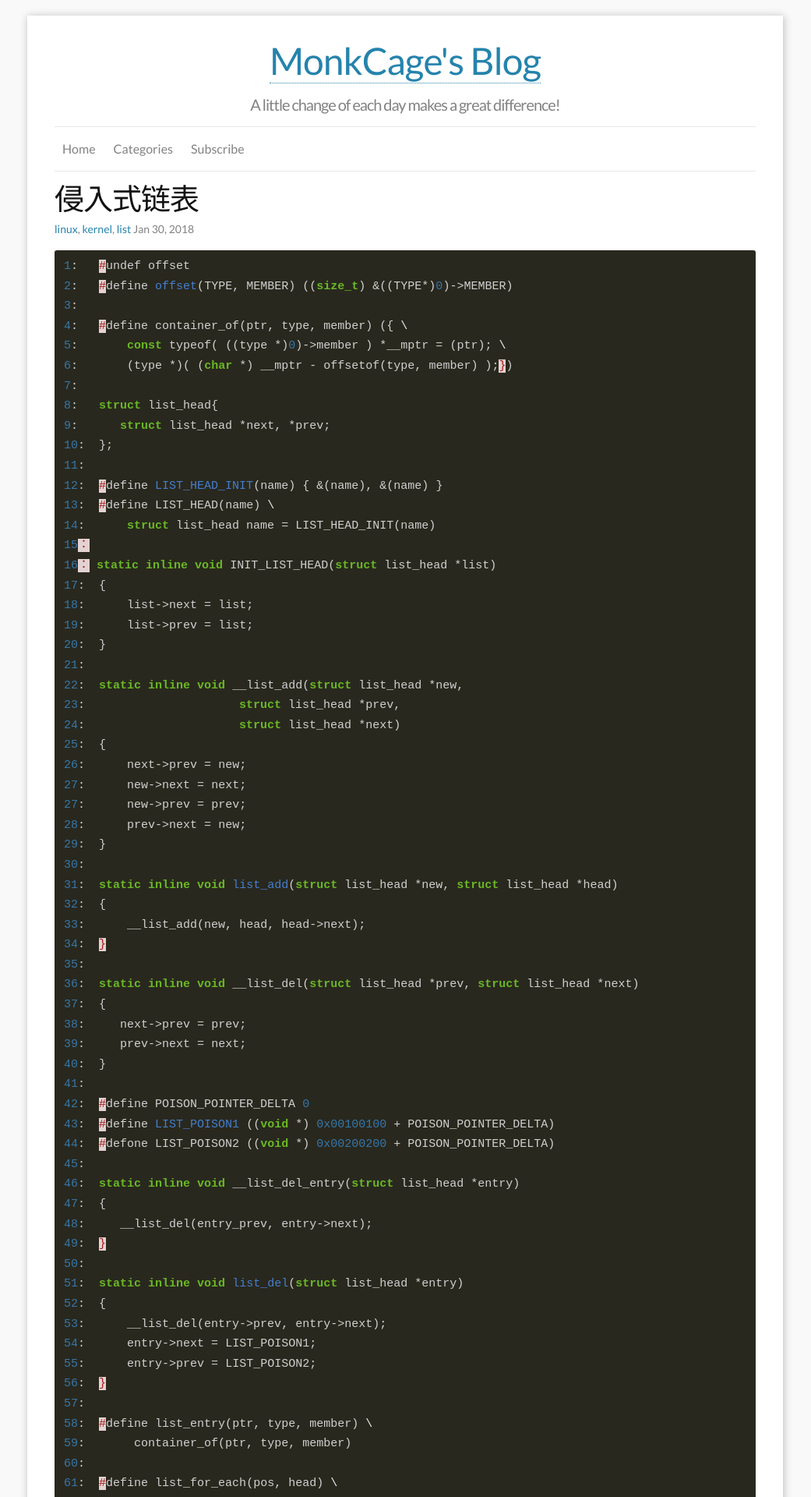
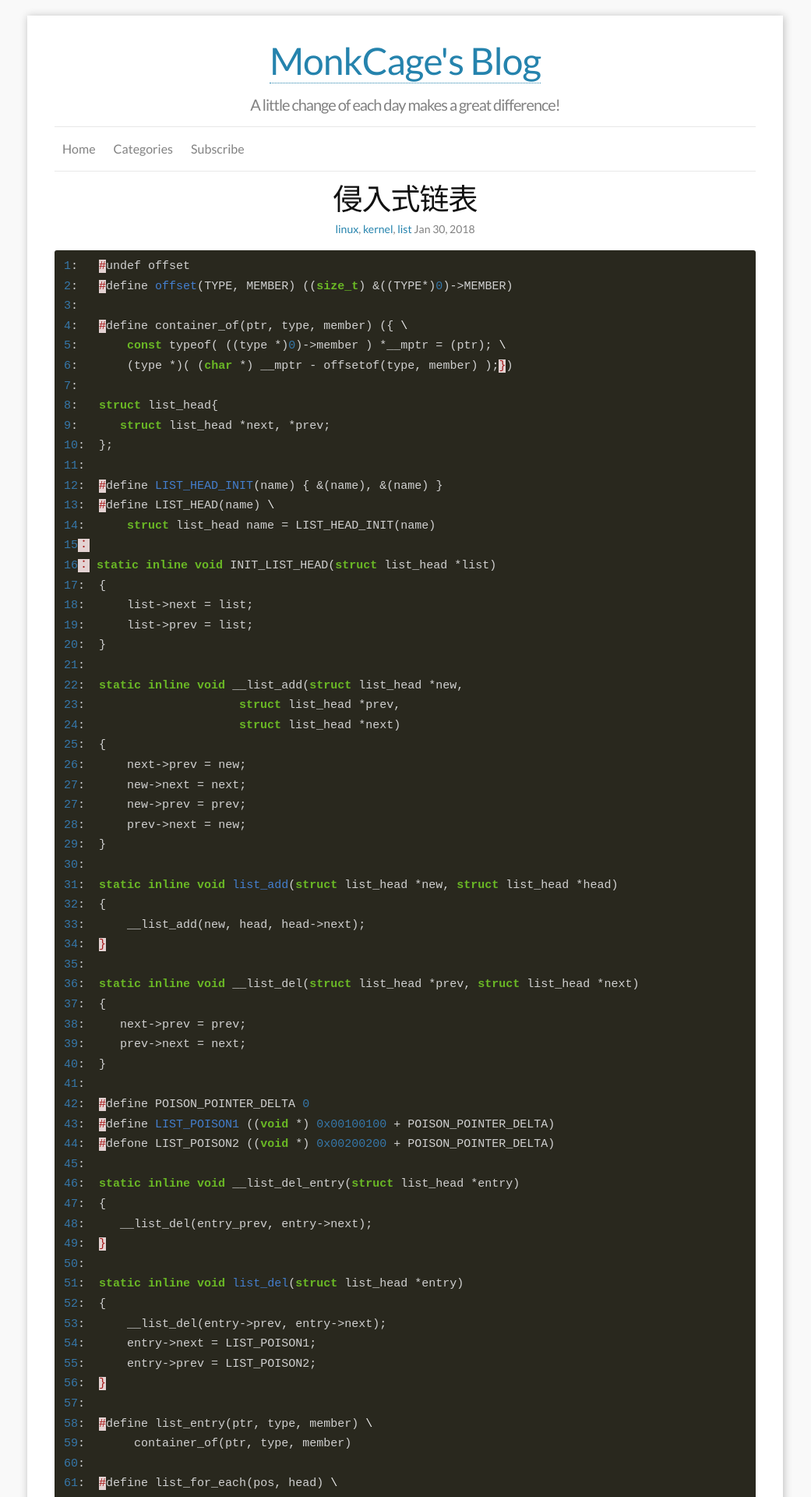
Before and after one commit to monkcage/blog, a Jekyll site: the page built from _posts/2018-01-30-linux-kernel-list.md, in a window 1280 px wide. Shown: the top 1920 px of the page at 78% size, without its empty margins (120-1161 px from the left). Built offline with Jekyll 4.4.1, drawn with Linux system fonts in a browser that asks for light colours; comment, search, counter and statistics services are not loaded.

Commit message:
Update post.html

```diff
--- a/_layouts/post.html
+++ b/_layouts/post.html
@@ -4,9 +4,9 @@ layout: default
 <div class="post" itemscope itemtype="http://schema.org/BlogPosting">
 
   <header class="post-header">
-    <h1 itemprop="name" class="post-title">{{ page.title }}</h1>
+    <h1 itemprop="name" class="post-title" style="text-align:center">{{ page.title }}</h1>
 
-    <p class="post-meta">
+    <p class="post-meta" style="text-align:center">
       {% if page.tags != empty %}
         {% for tag in page.tags %}
           <a href="{{ site.baseurl }}/tags/#{{ tag }}" title="{{ tag }}">{{ tag }}</a>{% unless page.tags.last == tag %}, {% endunless %}
```
